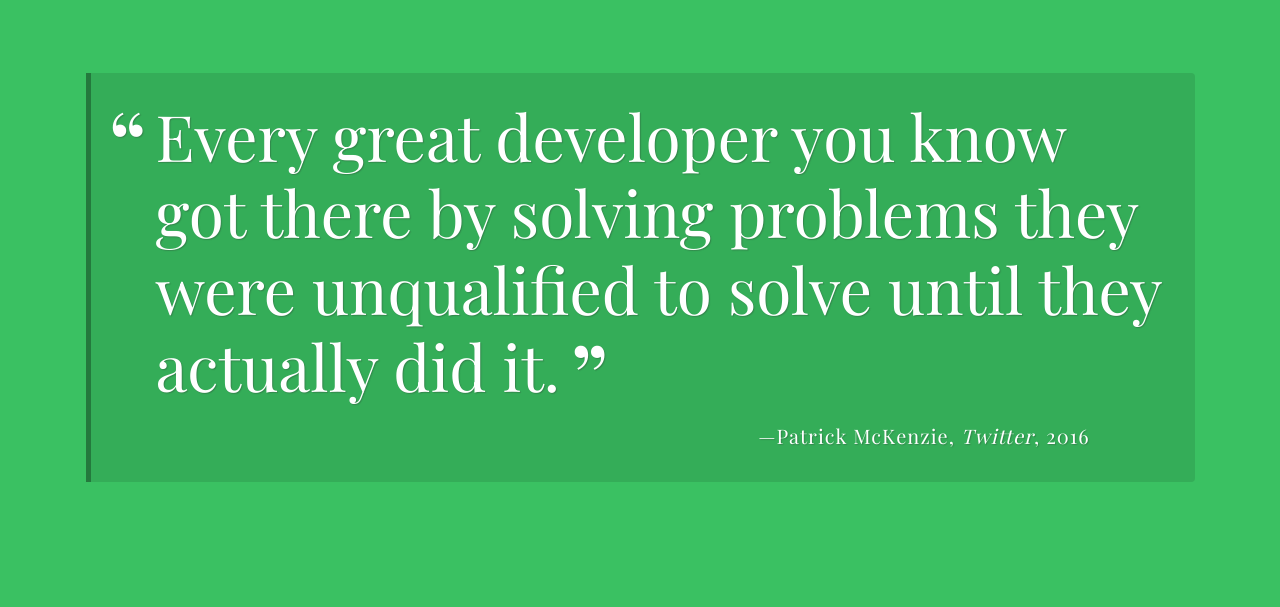
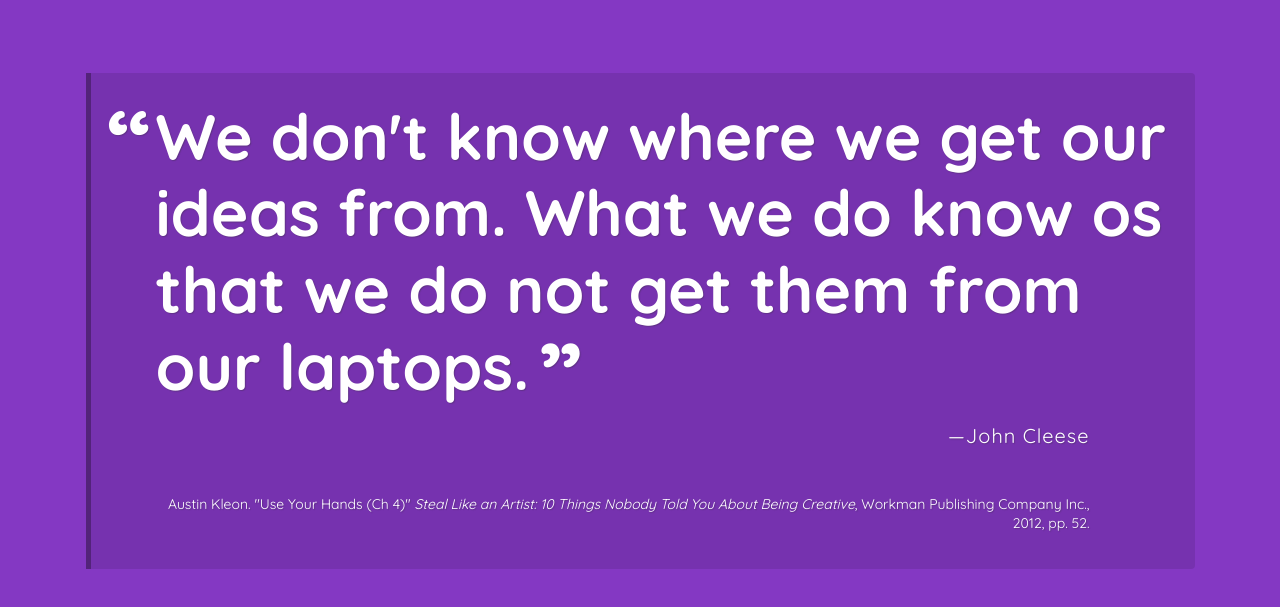
Before and after one commit to misaruiz/01-Random-Quote-Generator, a plain HTML site: page index.html in a window 1280 px wide. Both pictures are taken after a click on the button "Show another quote". Shown: the part 147-754 px from the top of the page. Drawn offline with nearby package versions, Linux system fonts and the light colour scheme; a web font is replaced by a local one.

Commit message:
Updated the quotes, created random quote generator

```diff
--- a/css/styles.css
+++ b/css/styles.css
@@ -3,12 +3,12 @@
  * Random Quote Generator - CSS
  */
 
- @import url('https://fonts.googleapis.com/css?family=Playfair+Display:400,400i,700,700i&display=swap');
+@import url("https://fonts.googleapis.com/css2?family=Quicksand:wght@400;700&display=swap");
 
 body {
   background-color: rgb(58, 193, 98);
   color: white;
-  font-family: 'Playfair Display', serif;
+  font-family: "Quicksand", serif;
   padding: 5px;
 }
 
@@ -67,6 +67,7 @@ h1 {
   position: relative;
   margin: 0;
   margin-left: 10px;
+  font-weight: 700;
 }
 
 .quote:before,
@@ -115,6 +116,16 @@ h1 {
   font-style: normal;
 }
 
+p.small {
+  text-align: right;
+  margin-right: 4em;
+  font-size: 1.25rem;
+}
+
+p.small small {
+  font-size: 70%;
+  line-height: 1.4;
+}
 @media (min-width: 768px) {
   body {
     padding: 25px;
--- a/index.html
+++ b/index.html
@@ -3,7 +3,7 @@
   <head>
     <meta charset="UTF-8">
     <meta name="viewport" content="width=device-width, initial-scale=1.0">
-    <title>Random Quotes</title>
+    <title>Random Quotes from STEAL LIKE AN ARTIST</title>
     <link rel="stylesheet" href="css/normalize.css">
     <link rel="stylesheet" href="css/styles.css">
   </head>
@@ -16,8 +16,9 @@
 
     <div class="container">
       <div id="quote-box" class="quote-box">
-        <p class="quote">Every great developer you know got there by solving problems they were unqualified to solve until they actually did it.</p>
-        <p class="source">Patrick McKenzie<span class="citation">Twitter</span><span class="year">2016</span></p>
+        <p class="quote">Art is theft.</p>
+        <p class="source">Pablo Picasso</p>
+        <p class="small"><small>Austin Kleon. <em>Steal Like an Artist: 10 Things Nobody Told You About Being Creative</em>, Workman Publishing Company Inc., 2012.</small></p>
       </div>
     </div>
 
--- a/js/script.js
+++ b/js/script.js
@@ -15,75 +15,75 @@ const quotes = [
     quote: 'The only art I\'ll ever study is stuff I can steal from.',
     source: 'David Bowie',
     bookChapterName: 'Steal Like an Artist',
-    bookChapterNumber: 1,
-    bookPage: 6
+    bookChapterNumber: '1',
+    bookPage: '6'
   },
   {
     quote: 'Start copying what you love. Copy copy copy copy. At the end of the copy you will find your self.',
     source: 'Yohji Yamamoto',
     bookChapterName: 'Don\'t Wait Until You Are to Get Started',
-    bookChapterNumber: 2,
-    bookPage: 33
+    bookChapterNumber: '2',
+    bookPage: '33'
   },
   {
     quote: 'My interest in making music has been to create something that does not exist that I would like to listen to.',
     source: 'Brian Eno',
     bookChapterName: 'Write the Book You Want to Read',
-    bookChapterNumber: 3,
-    bookPage: 46
+    bookChapterNumber: '3',
+    bookPage: '46'
   },
   {
     quote: 'We don\'t know where we get our ideas from. What we do know os that we do not get them from our laptops.',
     source: 'John Cleese',
     bookChapterName: 'Use Your Hands',
-    bookChapterNumber: 4,
-    bookPage: 52
+    bookChapterNumber: '4',
+    bookPage: '52'
   },
   {
     quote: 'The work you do while you procrastinate is probably the work you should be doing for the rest of your life.',
     source: 'Jessica Hische',
     bookChapterName: 'Side Projects and Hobbies are Important',
-    bookChapterNumber: 5,
-    bookPage: 64
+    bookChapterNumber: '5',
+    bookPage: '64'
   },
   {
     quote: 'Don\'t Worry about people stealing your ideas. If your ideas wre any good, you\'ll have to ram them down people\'s throats.',
     source: 'Howard Aiken',
     citation: 'Portraits in Silicon by Robert Slater',
-    year: 1987,
+    year: '1987',
     bookChapterName: 'The Secret: Do Good Work and Share it With People',
-    bookChapterNumber: 6,
-    bookPage: 85
+    bookChapterNumber: '6',
+    bookPage: '85'
   },
   {
     quote: 'Distance and difference are the secret tonic of creativity. When we get home, homes is still the same. But something in our mind has been changed, and that canges everything.',
     source: 'Jonah Lehrer',
     bookChapterName: 'Geography is No Longer Our Master',
-    bookChapterNumber: 7,
-    bookPage: 93
+    bookChapterNumber: '7',
+    bookPage: '93'
   },
   {
     quote: 'Complain about the way other people make software by making software.',
     source: 'Andre Torrez',
     bookChapterName: 'Be Nice. (The World is a Small Town.)',
-    bookChapterNumber: 8,
-    bookPage: 107
+    bookChapterNumber: '8',
+    bookPage: '107'
   },
   {
     quote: 'Be regular and orderly in your life, so that you may be violent and original in your work.',
     source: 'Gustave Flaubert',
     citation: 'Correspondence to Gertrude Tennant',
-    year: 1876,
+    year: '1876',
     bookChapterName: 'Be Boring. (It\'s the Only Way to Get Work Done.)',
-    bookChapterNumber: 9,
-    bookPage: 118
+    bookChapterNumber: '9',
+    bookPage: '118'
   },
   {
     quote: 'Telling yourself you have all the time in the world, all the money in the world, all the colors in the palette, anything you want—that just kills creativity.',
     source: 'Jack White',
     bookChapterName: 'Creativity is Subtraction',
-    bookChapterNumber: 10,
-    bookPage: 138
+    bookChapterNumber: '10',
+    bookPage: '138'
   }
 ];
 
@@ -91,12 +91,45 @@ const quotes = [
 /***
  * `getRandomQuote` function
 ***/
+function getRandomQuote() {
+  var randomNumber = Math.floor( Math.random() * 9 );
+  return quotes[randomNumber];
+};
 
+ /**
+ * Code below is to load a new background color everything time the user clicks 'Show another quote'
+ */
+let randomValue = () => Math.floor( Math.random() * 256 );
 
+  function getBgColor(value) {
+    const color = `rgb( ${value()}, ${value()}, ${value()} )`;
+    /** found a way to do it here https://www.w3schools.com/jsref/prop_style_backgroundcolor.asp */
+    document.body.style.backgroundColor = color;
+  };
 
 /***
  * `printQuote` function
 ***/
+
+function printQuote() {
+  let quote = getRandomQuote();
+  let html = `
+  <p class="quote">${quote.quote}</p>
+  <p class="source">${quote.source}`;
+  if (quote.citation) {
+    html += `<span class="citation">${quote.citation}</span>`;
+  };
+  if (quote.year) {
+    html += `<span class="year">${quote.year}</span>`;
+  };
+  html += `</p><br>
+  <p class="small"><small>Austin Kleon. "${quote.bookChapterName} (Ch ${quote.bookChapterNumber})" <em>Steal Like an Artist: 10 Things Nobody Told You About Being Creative</em>, Workman Publishing Company Inc., 2012, pp. ${quote.bookPage}.</small>
+  </p>`;
+  document.getElementById('quote-box').innerHTML = html;
+  getBgColor(randomValue);
+}
+
+setInterval(printQuote, 10000);
 
 
 
```
